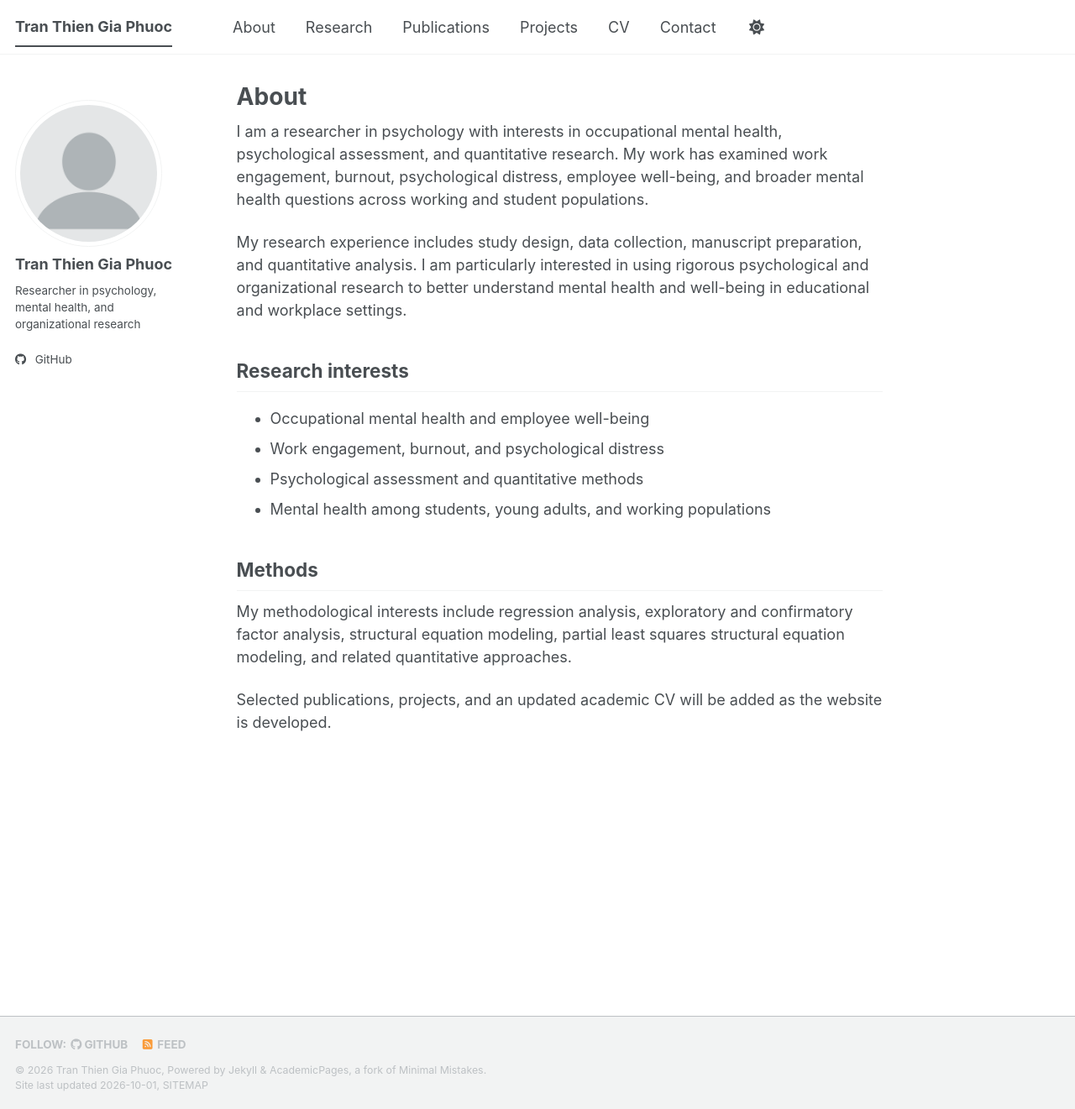
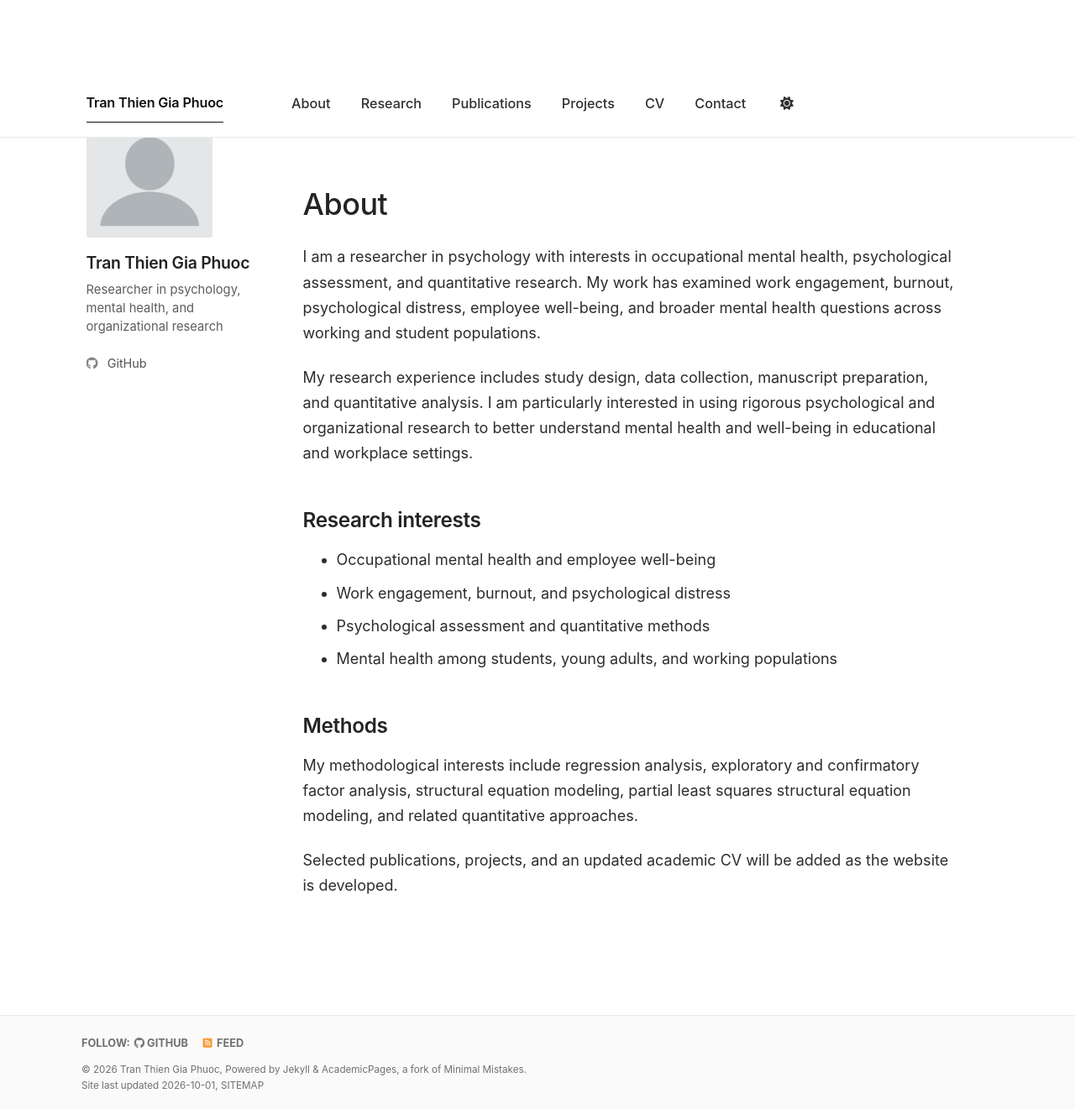
Before and after one commit to ttgpPsychMH/ttgpPsychMH.github.io, a Jekyll site: the page built from _pages/about.md, in a window 1280 px wide and 1321 px high. Shown: the whole window at 84% size. Built offline with Jekyll 4.4.1, drawn with Linux system fonts in a browser that asks for light colours; a style sheet for code colours, icons or effects is not loaded.

Commit message:
Load custom visual foundation after theme styles

```diff
--- a/assets/css/main.scss
+++ b/assets/css/main.scss
@@ -35,5 +35,6 @@
     "layout/page",
     "layout/archive",
     "layout/sidebar",
-    "layout/json_cv"
+    "layout/json_cv",
+    "custom"
 ;
```
